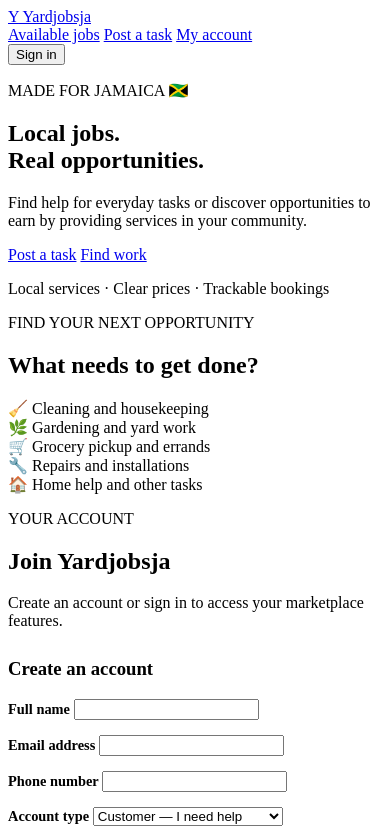
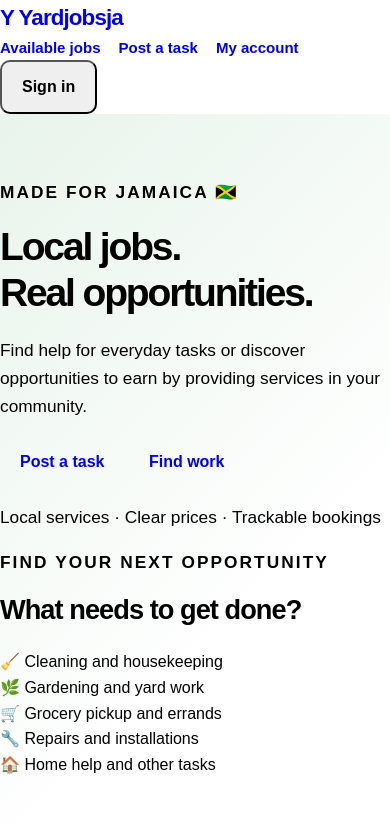
Before and after one commit to vaughaunbruff-hub/yardjobsja, a website: page public/index.html in a window 390 px wide. Shown: the top 838 px of the page. Drawn offline with Linux system fonts and the light colour scheme; no server answers.

Commit message:
Implement main website styles in public/styles.css
Added main website styling with responsive design.

```diff
--- a/public/styles.css
+++ b/public/styles.css
@@ -1,3 +1,398 @@
+/* Yardjobsja main website styling */
+
+:root {
+–g: #167447;
+–g-dark: #105735;
+–ink: #183126;
+–muted: #65756b;
+–line: #dce7df;
+–surface: #f5f8f5;
+–white: #ffffff;
+}
+
+* {
+    box-sizing: border-box;
+    }
+
+html {
+scroll-behavior: smooth;
+scroll-padding-top: 90px;
+}
+
+body {
+margin: 0;
+font-family: Arial, Helvetica, sans-serif;
+color: var(–ink);
+background: var(–surface);
+line-height: 1.6;
+}
+
+img {
+max-width: 100%;
+height: auto;
+}
+
+a {
+color: var(–g);
+text-decoration: none;
+}
+
+a:hover {
+color: var(–g-dark);
+}
+
+button,
+input,
+select,
+textarea {
+font: inherit;
+}
+
+button {
+cursor: pointer;
+}
+
+button:disabled {
+opacity: 0.6;
+cursor: not-allowed;
+}
+
+.container,
+main,
+section {
+min-width: 0;
+}
+
+.container {
+width: min(1120px, calc(100% - 36px));
+margin-inline: auto;
+}
+
+header {
+background: var(–white);
+}
+
+header .container,
+.site-header .container,
+.nav-container {
+display: flex;
+align-items: center;
+justify-content: space-between;
+gap: 22px;
+}
+
+.site-header,
+header.site-header {
+position: sticky;
+top: 0;
+z-index: 20;
+border-bottom: 1px solid var(–line);
+box-shadow: 0 2px 12px #18312608;
+}
+
+header nav,
+.site-nav {
+display: flex;
+align-items: center;
+flex-wrap: wrap;
+gap: 20px;
+}
+
+header nav a,
+.site-nav a {
+color: var(–ink);
+font-weight: 700;
+font-size: 0.94rem;
+}
+
+header nav a:hover,
+.site-nav a:hover {
+color: var(–g);
+}
+
+.logo,
+.brand,
+.site-logo {
+color: var(–g);
+font-size: 1.4rem;
+font-weight: 900;
+letter-spacing: -0.04em;
+}
+
+main {
+min-height: 60vh;
+}
+
+section {
+padding-block: 56px;
+}
+
+.hero {
+padding-block: 76px;
+background: linear-gradient(135deg, #e8f4eb, #ffffff 70%);
+}
+
+.hero .container {
+max-width: 1120px;
+}
+
+.eyebrow {
+color: var(–g);
+font-size: 0.78rem;
+font-weight: 800;
+letter-spacing: 0.12em;
+text-transform: uppercase;
+}
+
+h1,
+h2,
+h3,
+h4 {
+color: var(–ink);
+line-height: 1.2;
+}
+
+h1 {
+max-width: 850px;
+margin: 14px 0 20px;
+font-size: clamp(2.2rem, 6vw, 4.2rem);
+letter-spacing: -0.055em;
+}
+
+h2 {
+margin-top: 0;
+font-size: clamp(1.7rem, 4vw, 2.5rem);
+letter-spacing: -0.035em;
+}
+
+h3 {
+font-size: 1.2rem;
+}
+
+.hero p {
+max-width: 700px;
+color: var(–muted);
+font-size: 1.08rem;
+}
+
+.btn,
+button.btn,
+a.btn {
+display: inline-flex;
+justify-content: center;
+align-items: center;
+gap: 8px;
+min-height: 46px;
+padding: 12px 20px;
+border: 1px solid var(–g);
+border-radius: 10px;
+background: var(–g);
+color: var(–white);
+text-align: center;
+text-decoration: none;
+font-weight: 800;
+transition: background 0.15s ease, transform 0.15s ease;
+}
+
+.btn:hover,
+button.btn:hover,
+a.btn:hover {
+background: var(–g-dark);
+color: var(–white);
+}
+
+.btn:active {
+transform: translateY(1px);
+}
+
+.btn-secondary,
+button.btn-secondary,
+a.btn-secondary {
+background: var(–white);
+color: var(–g);
+}
+
+.btn-secondary:hover,
+button.btn-secondary:hover,
+a.btn-secondary:hover {
+background: #edf5ef;
+color: var(–g-dark);
+}
+
+form {
+width: 100%;
+}
+
+form label {
+display: block;
+margin-bottom: 16px;
+color: var(–ink);
+font-size: 0.92rem;
+font-weight: 700;
+}
+
+input,
+select,
+textarea {
+display: block;
+width: 100%;
+min-height: 46px;
+margin-top: 7px;
+padding: 11px 13px;
+border: 1px solid #ccd9d0;
+border-radius: 10px;
+background: var(–white);
+color: var(–ink);
+outline: none;
+}
+
+input:focus,
+select:focus,
+textarea:focus {
+border-color: var(–g);
+box-shadow: 0 0 0 3px #1674471a;
+}
+
+input::placeholder,
+textarea::placeholder {
+color: #89968d;
+}
+
+form button {
+max-width: 100%;
+}
+
+.account-grid > *,
+.job-grid > *,
+.info-grid > * {
+min-width: 0;
+}
+
+.account-grid > form,
+.account-grid > article,
+.account-grid > div {
+padding: 25px;
+border: 1px solid var(–line);
+border-radius: 16px;
+background: var(–white);
+box-shadow: 0 8px 24px #193e2708;
+}
+
+#services,
+#how-it-works,
+#register,
+#login,
+#jobs {
+scroll-margin-top: 90px;
+}
+
+#services {
+background: var(–white);
+}
+
+#services .container > div,
+.services-grid,
+.category-grid {
+display: grid;
+grid-template-columns: repeat(3, minmax(0, 1fr));
+gap: 18px;
+}
+
+#services article,
+.services-grid article,
+.category-grid article {
+padding: 24px;
+border: 1px solid var(–line);
+border-radius: 16px;
+background: var(–white);
+}
+
+#how-it-works {
+background: #eaf3ec;
+}
+
+#register,
+#login,
+#jobs {
+background: var(–surface);
+}
+
+#signed-in {
+margin-bottom: 25px;
+}
+
+#signed-in[hidden],
+[hidden] {
+display: none !important;
+}
+
+#jobs-message,
+.form-message {
+overflow-wrap: anywhere;
+}
+
+footer {
+padding: 30px 0;
+border-top: 1px solid var(–line);
+background: var(–white);
+color: var(–muted);
+}
+
+footer a {
+color: var(–g);
+}
+
+@media (max-width: 760px) {
+.container {
+width: min(100% - 28px, 600px);
+}
+
+section {
+padding-block: 40px;
+}
+
+.hero {
+padding-block: 48px;
+}
+
+header .container,
+.site-header .container,
+.nav-container {
+align-items: flex-start;
+flex-direction: column;
+gap: 12px;
+padding-block: 14px;
+}
+
+header nav,
+.site-nav {
+width: 100%;
+gap: 12px 18px;
+}
+
+#services .container > div,
+.services-grid,
+.category-grid {
+grid-template-columns: 1fr;
+}
+
+.account-grid > *,
+.account-grid > form,
+.account-grid > article,
+.account-grid > div {
+padding: 19px;
+}
+
+h1 {
+font-size: clamp(2rem, 10vw, 3rem);
+}
+
+.btn,
+button.btn,
+a.btn {
+max-width: 100%;
+}
+}
 /* Marketplace dashboard */
 
 [hidden] {
```
